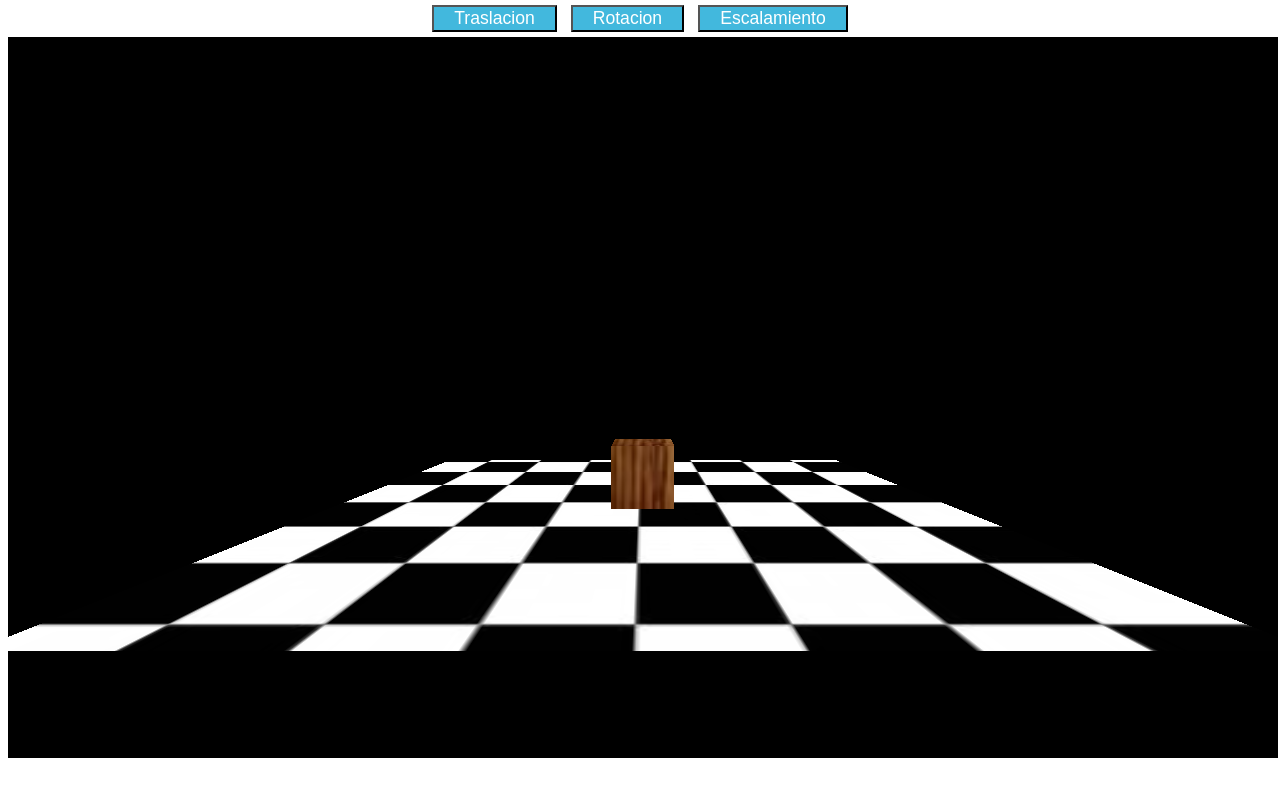
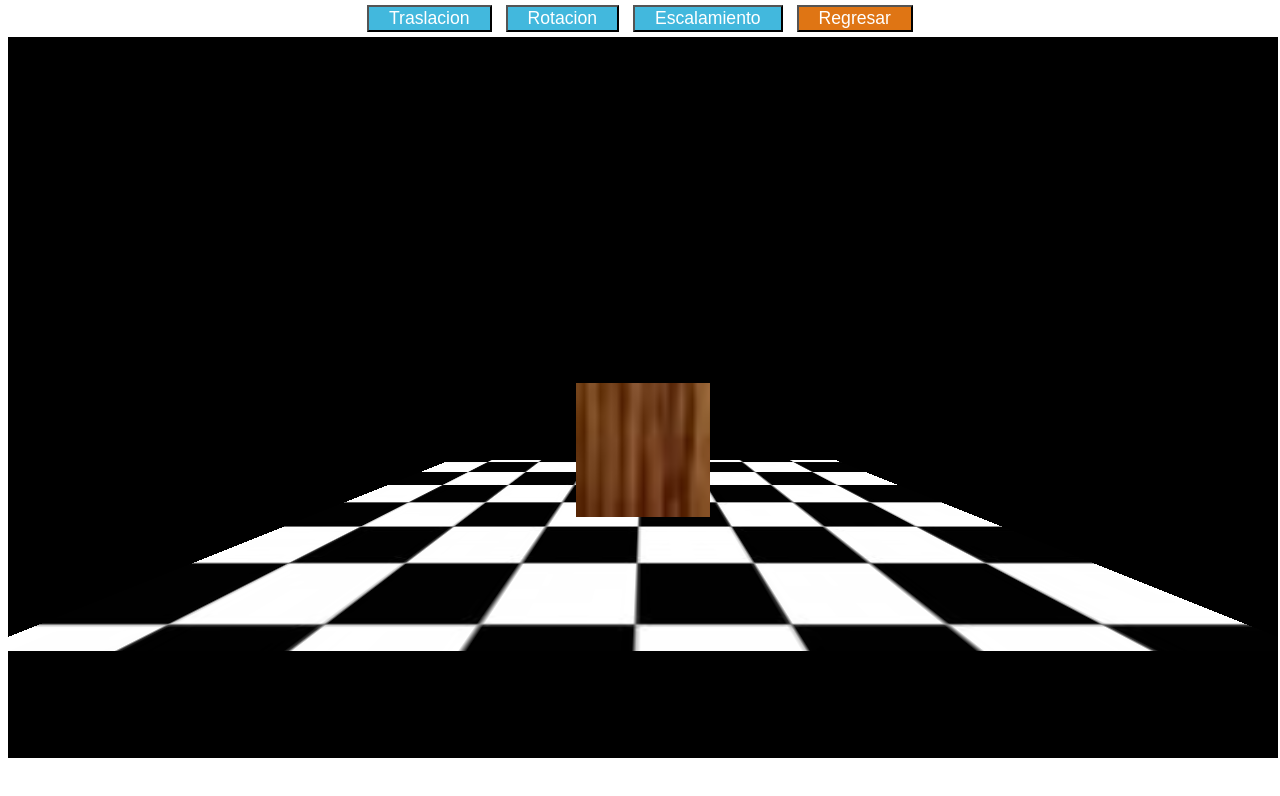
Before and after one commit to AngelGuale/ProyectoGraficosPP, a plain HTML site: page index.html in a window 1280 px wide. Both pictures are taken after a click on the button "Cubo". Drawn offline with Linux system fonts and the light colour scheme.

Commit message:
Se agrego el boton regresar para volver al menu principal.

```diff
--- a/index.html
+++ b/index.html
@@ -25,6 +25,7 @@
 			<button id='traslacion' >Traslacion</button>
 			<button id='rotacion'>Rotacion</button>
 			<button  id='escalamiento'>Escalamiento</button>
+			<button id="regresar" class="cancel">Regresar</button>
 	</div>
 	<div id="tras-menu" class="buttons-inactive">
 			<a>X:&nbsp</a>
--- a/js/main.js
+++ b/js/main.js
@@ -122,7 +122,7 @@ function crear_figura(){
 }
     $('#figura').click(function(){crear_figura();});
 function crear_cubo(){
-       var size = 10;
+    var size = 20;
     geometria_cubo=new THREE.CubeGeometry(size, size, size);
     material_cubo=new THREE.MeshBasicMaterial({map:textura_all, side:THREE.DoubleSide, wireframe:false});
 
@@ -327,6 +327,10 @@ $('#sca-back').click(function(){
 	 scaleGeometry(activeGeometry,vector, activeMesh.position);
  });
 
+$('#regresar').click(function(){
+    removeMenu($("#transformaciones"));
+    setMenu($("#figuras"));
+});
 
  function animacion(){
 
```
